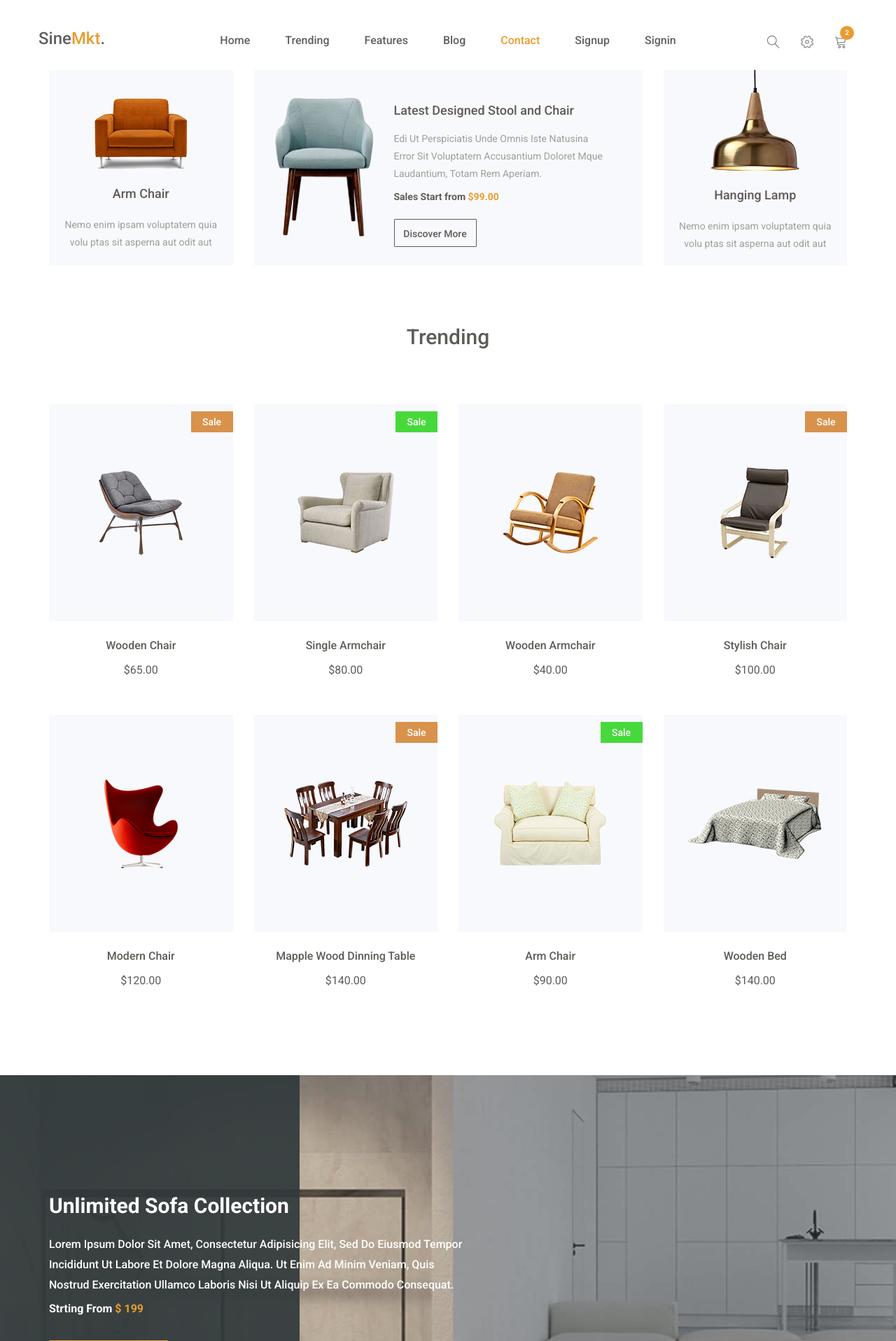
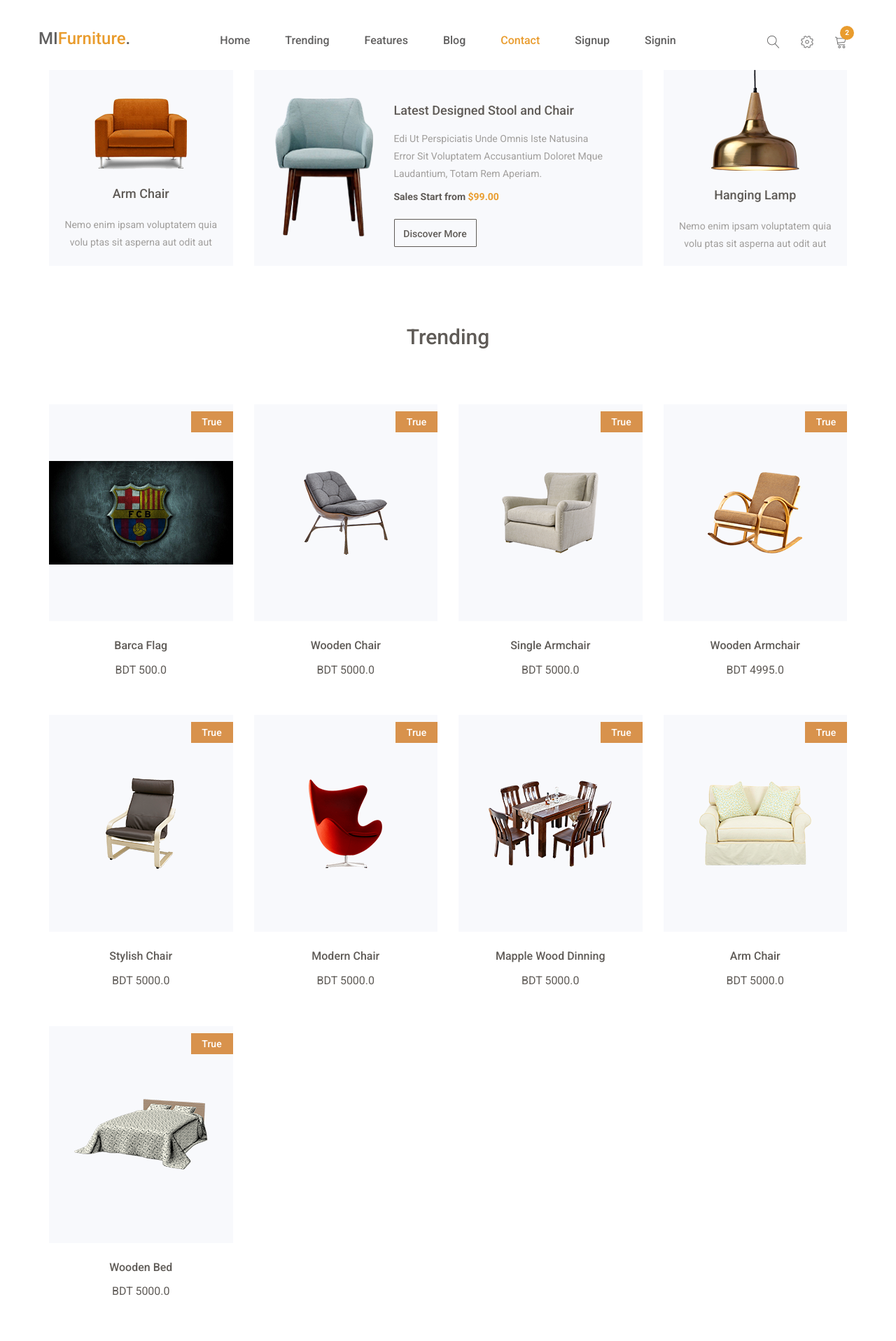
Before and after one commit to zahidhasanmilu/e-commerce-site-with-Django, a Django app: page / in a window 1280 px wide. Shown: the top 1917 px of the page at 70% size. Run offline with Django 4.2, Linux system fonts and the light colour scheme; data comes from the database, SQL or seed files in the repository; both versions use the stored data as it was after the commit; parts of the project's set-up code (start-up, migrations or seed data) failed here and were passed over; some libraries are stand-ins or nearby versions.

Commit message:
e-commerce site

```diff
--- a/furniturehub/home/views.py
+++ b/furniturehub/home/views.py
@@ -1,6 +1,11 @@
 from django.shortcuts import render
+from product.models import Product
 
 # Create your views here.
 def home(request):
-    page_name = 'Home Page'
-    return render(request,'home/index.html', context= {'page_name':page_name})
+    products = Product.objects.all()
+    data = {
+        'product': products,
+        'page_name':'Home Page'
+    }
+    return render(request,'home/index.html', data)
--- a/furniturehub/templates/base/header.html
+++ b/furniturehub/templates/base/header.html
@@ -93,7 +93,7 @@
                         <button type="button" class="navbar-toggle" data-toggle="collapse" data-target="#navbar-menu">
                             <i class="fa fa-bars"></i>
                         </button>
-                        <a class="navbar-brand" href="index.html">sine<span>mkt</span>.</a>
+                        <a class="navbar-brand" href="index.html">MI<span>Furniture</span>.</a>
 
                     </div><!--/.navbar-header-->
                     <!-- End Header Navigation -->
--- a/furniturehub/templates/home/index.html
+++ b/furniturehub/templates/home/index.html
@@ -77,13 +77,14 @@
 				</div><!--/.section-header-->
 				<div class="new-arrivals-content">
 					<div class="row">
+						{% for products in product %}
                     <div class="col-md-3 col-sm-4">
                         <div class="single-new-arrival">
                             <div class="single-new-arrival-bg">
-									<img src="/static/images/collection/arrivals1.png" alt="new-arrivals images">
+                                <img src="{{ products.image.url }}" alt="new-arrivals images">
                                 <div class="single-new-arrival-bg-overlay"></div>
                                 <div class="sale bg-1">
-										<p>sale</p>
+                                    <p>{{ products.stock }}</p>
                                 </div>
                                 <div class="new-arrival-cart">
                                     <p>
@@ -96,162 +97,11 @@
                                     </p>
                                 </div>
                             </div>
-								<h4><a href="#">wooden chair</a></h4>
-								<p class="arrival-product-price">$65.00</p>
+                            <h4><a href="#">{{ products.title }}</a></h4>
+                            <p class="arrival-product-price">BDT {{ products.price }}</p>
                         </div>
                     </div>
-						<div class="col-md-3 col-sm-4">
-							<div class="single-new-arrival">
-								<div class="single-new-arrival-bg">
-									<img src="/static/images/collection/arrivals2.png" alt="new-arrivals images">
-									<div class="single-new-arrival-bg-overlay"></div>
-									<div class="sale bg-2">
-										<p>sale</p>
-									</div>
-									<div class="new-arrival-cart">
-										<p>
-											<span class="lnr lnr-cart"></span>
-											<a href="#">add <span>to </span> cart</a>
-										</p>
-										<p class="arrival-review pull-right">
-											<span class="lnr lnr-heart"></span>
-											<span class="lnr lnr-frame-expand"></span>
-										</p>
-									</div>
-								</div>
-								<h4><a href="#">single armchair</a></h4>
-								<p class="arrival-product-price">$80.00</p>
-							</div>
-						</div>
-						<div class="col-md-3 col-sm-4">
-							<div class="single-new-arrival">
-								<div class="single-new-arrival-bg">
-									<img src="/static/images/collection/arrivals3.png" alt="new-arrivals images">
-									<div class="single-new-arrival-bg-overlay"></div>
-									<div class="new-arrival-cart">
-										<p>
-											<span class="lnr lnr-cart"></span>
-											<a href="#">add <span>to </span> cart</a>
-										</p>
-										<p class="arrival-review pull-right">
-											<span class="lnr lnr-heart"></span>
-											<span class="lnr lnr-frame-expand"></span>
-										</p>
-									</div>
-								</div>
-								<h4><a href="#">wooden armchair</a></h4>
-								<p class="arrival-product-price">$40.00</p>
-							</div>
-						</div>
-						<div class="col-md-3 col-sm-4">
-							<div class="single-new-arrival">
-								<div class="single-new-arrival-bg">
-									<img src="/static/images/collection/arrivals4.png" alt="new-arrivals images">
-									<div class="single-new-arrival-bg-overlay"></div>
-									<div class="sale bg-1">
-										<p>sale</p>
-									</div>
-									<div class="new-arrival-cart">
-										<p>
-											<span class="lnr lnr-cart"></span>
-											<a href="#">add <span>to </span> cart</a>
-										</p>
-										<p class="arrival-review pull-right">
-											<span class="lnr lnr-heart"></span>
-											<span class="lnr lnr-frame-expand"></span>
-										</p>
-									</div>
-								</div>
-								<h4><a href="#">stylish chair</a></h4>
-								<p class="arrival-product-price">$100.00</p>
-							</div>
-						</div>
-						<div class="col-md-3 col-sm-4">
-							<div class="single-new-arrival">
-								<div class="single-new-arrival-bg">
-									<img src="/static/images/collection/arrivals5.png" alt="new-arrivals images">
-									<div class="single-new-arrival-bg-overlay"></div>
-									<div class="new-arrival-cart">
-										<p>
-											<span class="lnr lnr-cart"></span>
-											<a href="#">add <span>to </span> cart</a>
-										</p>
-										<p class="arrival-review pull-right">
-											<span class="lnr lnr-heart"></span>
-											<span class="lnr lnr-frame-expand"></span>
-										</p>
-									</div>
-								</div>
-								<h4><a href="#">modern chair</a></h4>
-								<p class="arrival-product-price">$120.00</p>
-							</div>
-						</div>
-						<div class="col-md-3 col-sm-4">
-							<div class="single-new-arrival">
-								<div class="single-new-arrival-bg">
-									<img src="/static/images/collection/arrivals6.png" alt="new-arrivals images">
-									<div class="single-new-arrival-bg-overlay"></div>
-									<div class="sale bg-1">
-										<p>sale</p>
-									</div>
-									<div class="new-arrival-cart">
-										<p>
-											<span class="lnr lnr-cart"></span>
-											<a href="#">add <span>to </span> cart</a>
-										</p>
-										<p class="arrival-review pull-right">
-											<span class="lnr lnr-heart"></span>
-											<span class="lnr lnr-frame-expand"></span>
-										</p>
-									</div>
-								</div>
-								<h4><a href="#">mapple wood dinning table</a></h4>
-								<p class="arrival-product-price">$140.00</p>
-							</div>
-						</div>
-						<div class="col-md-3 col-sm-4">
-							<div class="single-new-arrival">
-								<div class="single-new-arrival-bg">
-									<img src="/static/images/collection/arrivals7.png" alt="new-arrivals images">
-									<div class="single-new-arrival-bg-overlay"></div>
-									<div class="sale bg-2">
-										<p>sale</p>
-									</div>
-									<div class="new-arrival-cart">
-										<p>
-											<span class="lnr lnr-cart"></span>
-											<a href="#">add <span>to </span> cart</a>
-										</p>
-										<p class="arrival-review pull-right">
-											<span class="lnr lnr-heart"></span>
-											<span class="lnr lnr-frame-expand"></span>
-										</p>
-									</div>
-								</div>
-								<h4><a href="#">arm chair</a></h4>
-								<p class="arrival-product-price">$90.00</p>
-							</div>
-						</div>
-						<div class="col-md-3 col-sm-4">
-							<div class="single-new-arrival">
-								<div class="single-new-arrival-bg">
-									<img src="/static/images/collection/arrivals8.png" alt="new-arrivals images">
-									<div class="single-new-arrival-bg-overlay"></div>
-									<div class="new-arrival-cart">
-										<p>
-											<span class="lnr lnr-cart"></span>
-											<a href="#">add <span>to </span> cart</a>
-										</p>
-										<p class="arrival-review pull-right">
-											<span class="lnr lnr-heart"></span>
-											<span class="lnr lnr-frame-expand"></span>
-										</p>
-									</div>
-								</div>
-								<h4><a href="#">wooden bed</a></h4>
-								<p class="arrival-product-price">$140.00</p>
-							</div>
-						</div>
+                    {% endfor %}
 					</div>
 				</div>
 			</div><!--/.container-->
```
Also changed, not shown: furniturehub/templates/product/trending.html (+6 -3 lines), furniturehub/db.sqlite3. Lines whose indentation alone changed are shown as unchanged.
